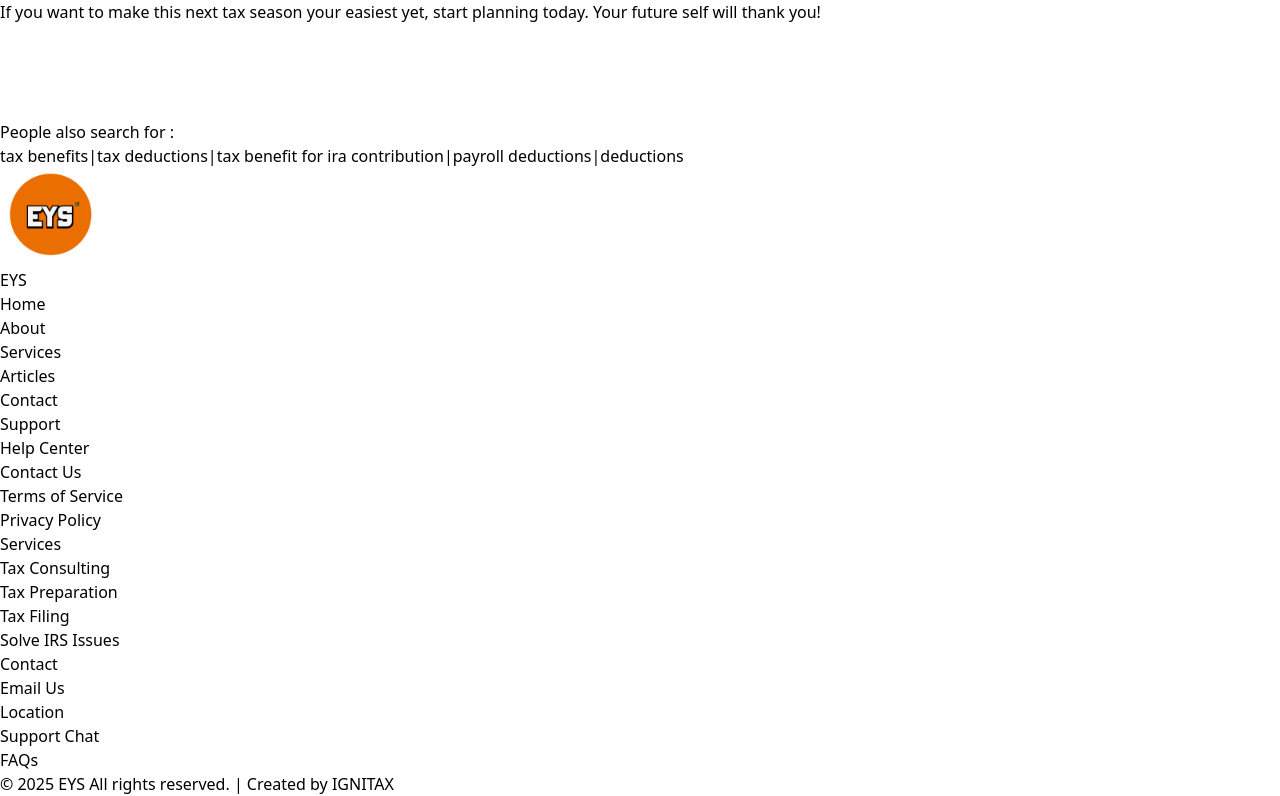
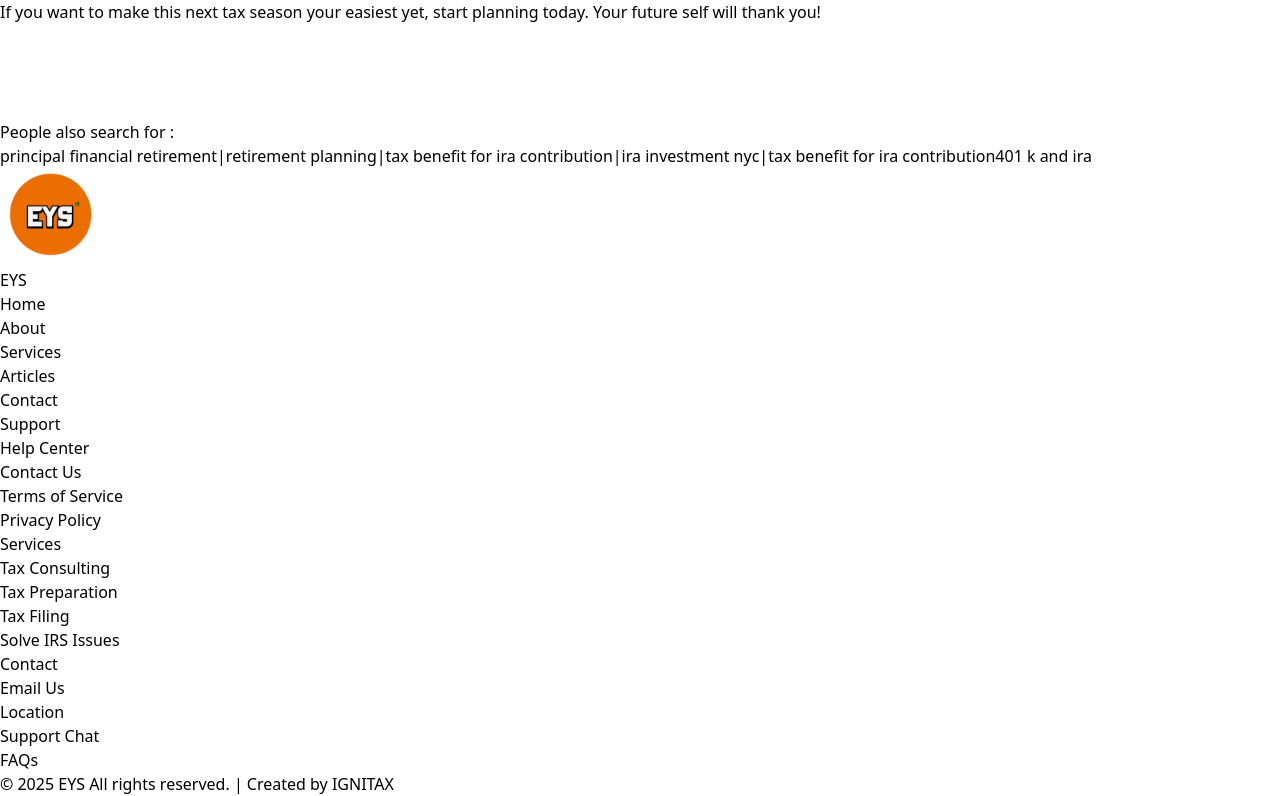
Before and after one commit to technoprogramming92/yash-port-2, a Next.js app: page /article9 in a window 1280 px wide. Shown: the part 2761-3557 px from the top of the page. Built offline with nearby package versions, Linux system fonts and the light colour scheme.

Commit message:
sanjana-02/05/2025-11:36
Article 9 keywords & Meta

```diff
--- a/src/pages/article9.js
+++ b/src/pages/article9.js
@@ -3,7 +3,7 @@ import Layout from "@/components/Layout";
 import AnimatedText from "@/components/AnimatedText";
 import Image from "next/image";
 import Link from "next/link";
-// import article_7 from "../../public/images/articles/tax-article-7.png";
+import article_9 from "../../public/images/articles/tax-article-9.png";
 // import { motion } from "framer-motion";
 import TransitionEffect from "@/components/TransitionEffect";
 import Head from "next/head";
@@ -16,11 +16,11 @@ function article9() {
         <title>Tax Management is more than just filing | EA Yash Shah</title>
         <meta
           name="description"
-          content="When most people think about taxes, they think about a deadline — scrambling to file before April 15th. But managing taxes....."
+          content="Tax planning is a proactive approach that can help you maximize deductions, reduce your overall tax liability, and keep more of what you earn."
         />
         <meta
           name="keyword"
-          content="tax benefits, tax deductions, tax benefit for ira contribution, payroll deductions, deductions"
+          content="401k taxes, 401 k and ira, tax benefit for ira contribution, year round tax planning, tax planning, 401k, retirement planning, ira investment nyc, principal financial retirement"
         />
         <meta name="robots" content="index,follow" />
         <meta name="contact" content="+91 8000 315213" />
@@ -36,7 +36,7 @@ function article9() {
         />
         <meta
           name="og:description"
-          content="When most people think about taxes, they think about a deadline — scrambling to file before April 15th. But managing taxes......."
+          content="Tax planning is a proactive approach that can help you maximize deductions, reduce your overall tax liability, and keep more of what you earn."
         />
         <meta
           property="og:image"
@@ -48,7 +48,10 @@ function article9() {
         <meta name="twitter:card" content="" />
         <meta name="twitter:site" content="" />
         <meta name="twitter:creator" content="" />
-        <meta name="twitter:title" content="" />
+        <meta
+          name="twitter:title"
+          content="Tax Management is more than just filing | EA Yash Shah"
+        />
         <meta name="twitter:description" content="" />
         {/* on page seo ends  */}
         <meta charset="utf-8" />
@@ -154,11 +157,11 @@ function article9() {
           </p>
           <p className="text-justify">
             <Link href="/services" className="hover:underline">
-              tax benefits
+              principal financial retirement
             </Link>
             |
             <Link href="/article6" className="hover:underline">
-              tax deductions
+              retirement planning
             </Link>
             |
             <Link href="/article7" className="hover:underline">
@@ -166,11 +169,14 @@ function article9() {
             </Link>
             |
             <Link href="/articles" className="hover:underline">
-              payroll deductions
+              ira investment nyc
             </Link>
             |
             <Link href="/contact" className="hover:underline">
-              deductions
+              tax benefit for ira contribution
+            </Link>
+            <Link href="/contact" className="hover:underline">
+              401 k and ira
             </Link>
           </p>
         </Layout>
```
Also changed, not shown: 1 other file (tests, documents, lock files or other folders).
